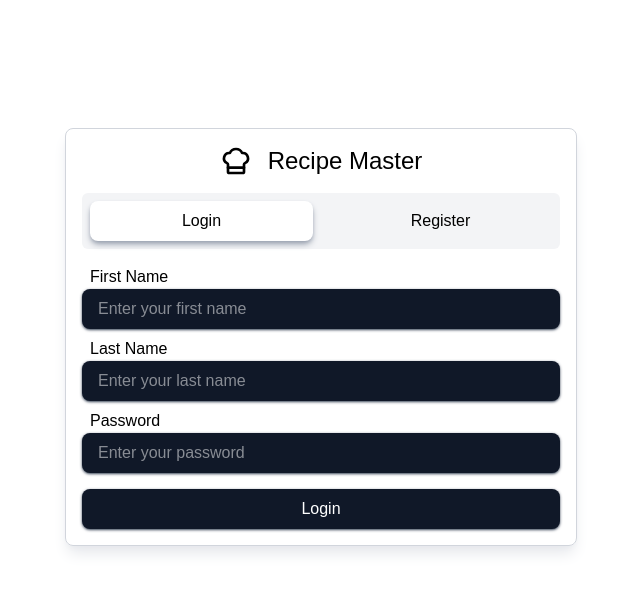
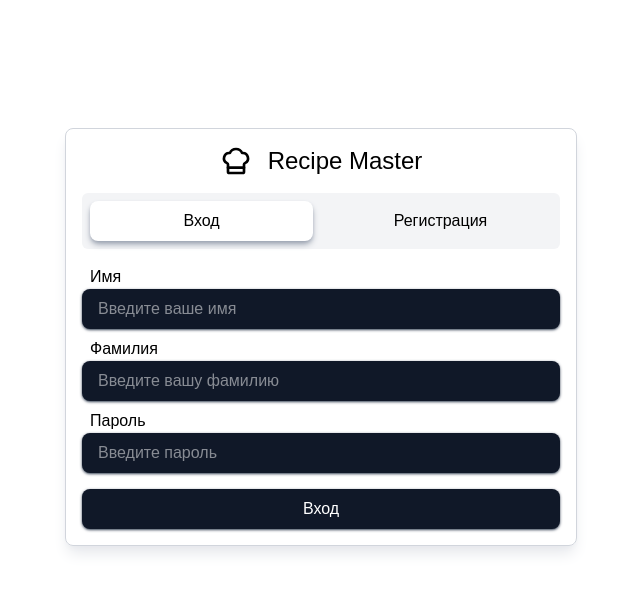
Before and after one commit to Void-Rikk/Recipe-Master, a React (Vite) app: page /auth in a window 1280 px wide. Shown: the top 592 px of the page, without its empty margins (319-959 px from the left). Built offline with nearby package versions, Linux system fonts and the light colour scheme; no server answers; a web font is replaced by a local one.

Commit message:
Auth Page: translation

```diff
--- a/src/modules/auth-panel/components/form-switcher/form-switcher.tsx
+++ b/src/modules/auth-panel/components/form-switcher/form-switcher.tsx
@@ -18,7 +18,7 @@ function FormSwitcher({ formState, setFormState }: FormSwitcherProps) {
 
                 onClick={ () => switchFormState(formState, setFormState, "login") }
             >
-                Login
+                Вход
             </Button>
 
             <Button
@@ -27,7 +27,7 @@ function FormSwitcher({ formState, setFormState }: FormSwitcherProps) {
 
                 onClick={ () => switchFormState(formState, setFormState, "register") }
             >
-                Register
+                Регистрация
             </Button>
         </div>
     );
--- a/src/modules/auth-panel/components/login-form/login-form.tsx
+++ b/src/modules/auth-panel/components/login-form/login-form.tsx
@@ -53,33 +53,33 @@ function LoginForm() {
         >
             <fieldset className="flex flex-col gap-2">
                 <Label className="flex flex-col">
-                    <span className="pl-2">First Name</span>
+                    <span className="pl-2">Имя</span>
                     <Input
                         className="shadow shadow-gray-600"
                         type="text"
-                        placeholder="Enter your first name"
+                        placeholder="Введите ваше имя"
                         value={ firstName }
                         onChange={ (e) => setFirstName(e.target.value) }
                         required
                     />
                 </Label>
                 <Label className="flex flex-col">
-                    <span className="pl-2">Last Name</span>
+                    <span className="pl-2">Фамилия</span>
                     <Input
                         className="shadow shadow-gray-600"
                         type="text"
-                        placeholder="Enter your last name"
+                        placeholder="Введите вашу фамилию"
                         value={ lastName }
                         onChange={ (e) => setLastName(e.target.value) }
                         required
                     />
                 </Label>
                 <Label className="flex flex-col">
-                    <span className="pl-2">Password</span>
+                    <span className="pl-2">Пароль</span>
                     <Input
                         className="shadow shadow-gray-600"
                         type="password"
-                        placeholder="Enter your password"
+                        placeholder="Введите пароль"
                         value={ password }
                         onChange={ (e) => setPassword(e.target.value) }
                         required
@@ -97,7 +97,7 @@ function LoginForm() {
                 shadow shadow-gray-600
                 hover:translate-y-[-1px] hover:shadow-md"
             >
-                Login
+                Вход
             </Button>
         </form>
     );
--- a/src/modules/auth-panel/components/register-form/register-form.tsx
+++ b/src/modules/auth-panel/components/register-form/register-form.tsx
@@ -59,44 +59,44 @@ function RegisterForm() {
         >
             <fieldset className="flex flex-col gap-2">
                 <Label className="flex flex-col">
-                    <span className="pl-2">First Name</span>
+                    <span className="pl-2">Имя</span>
                     <Input
                         className="shadow shadow-gray-600"
                         type="text"
-                        placeholder="Enter your first name"
+                        placeholder="Введите ваше имя"
                         value={ firstName }
                         onChange={ (e) => setFirstName(e.target.value) }
                         required
                     />
                 </Label>
                 <Label className="flex flex-col">
-                    <span className="pl-2">Last Name</span>
+                    <span className="pl-2">Фамилия</span>
                     <Input
                         className="shadow shadow-gray-600"
                         type="text"
-                        placeholder="Enter your last name"
+                        placeholder="Введите вашу фамилию"
                         value={ lastName }
                         onChange={ (e) => setLastName(e.target.value) }
                         required
                     />
                 </Label>
                 <Label className="flex flex-col">
-                    <span className="pl-2">Password</span>
+                    <span className="pl-2">Пароль</span>
                     <Input
                         className="shadow shadow-gray-600"
                         type="password"
-                        placeholder="Enter your password"
+                        placeholder="Введите пароль"
                         value={ password }
                         onChange={ (e) => setPassword(e.target.value) }
                         required
                     />
                 </Label>
                 <Label className="flex flex-col">
-                    <span className="pl-2">Confirm Password</span>
+                    <span className="pl-2">Подтверждение пароля</span>
                     <Input
                         className="shadow shadow-gray-600"
                         type="password"
-                        placeholder="Repeat password"
+                        placeholder="Повторите пароль"
                         value={ confirmPassword }
                         onChange={ (e) => setConfirmPassword(e.target.value) }
                         required
@@ -114,7 +114,7 @@ function RegisterForm() {
                 shadow shadow-gray-600
                 hover:translate-y-[-1px] hover:shadow-md"
             >
-                Register
+                Зарегистрироваться
             </Button>
         </form>
     );
--- a/src/modules/auth-panel/utils/utils.ts
+++ b/src/modules/auth-panel/utils/utils.ts
@@ -31,13 +31,13 @@ const NameRegExp = /^[a-zA-Z]+$/;
 export const validateAuth: ValidateAuthFn = (firstName, lastName, password, setError) => {
 
     if (firstName.length < 2 || lastName.length < 2) {
-        setError("First/Last name must contain at least 2 characters");
+        setError("Минимальная длина имени/фамилии - 2 символа");
     }
     else if (!NameRegExp.test(firstName) || !NameRegExp.test(lastName)) {
-        setError("First/Last name consists of only letters");
+        setError("Имя/Фамилия должны состоять только из букв");
     }
     else if (password.length < 8) {
-        setError("Password length must be at least 8 characters");
+        setError("Минимальная длина пароля - 8 символов");
     }
     else {
         setError(null);
```
